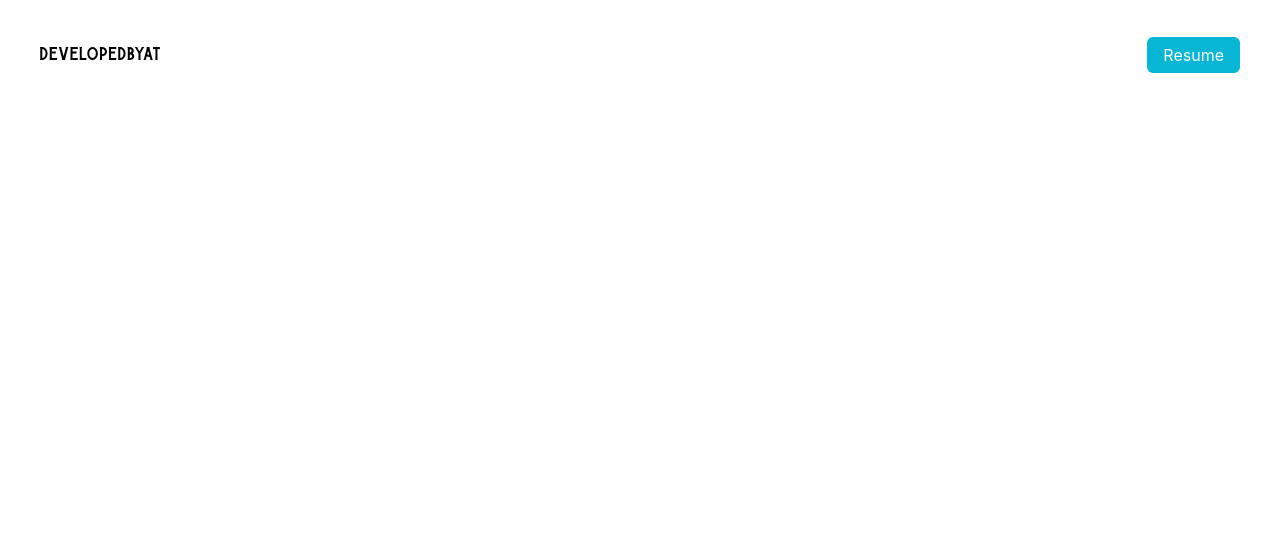
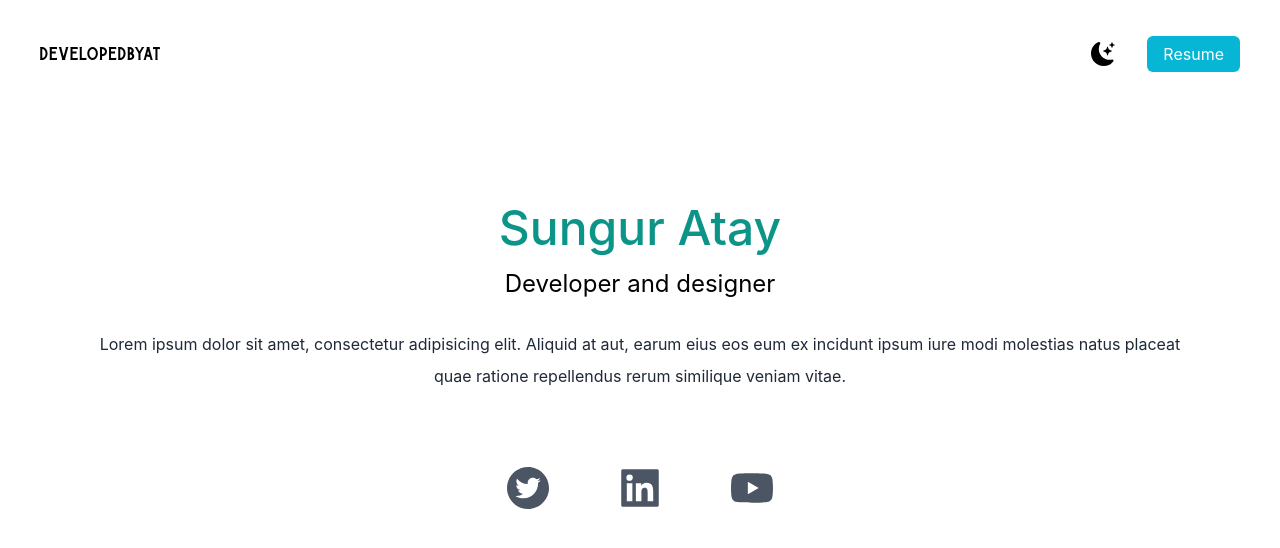
Before and after one commit to atakanteko/portfolio-react, a Next.js app: page / in a window 1280 px wide. Shown: the top 548 px of the page. Built offline with nearby package versions, Linux system fonts and the light colour scheme; some icons are missing.

Commit message:
developer info

```diff
--- a/pages/index.js
+++ b/pages/index.js
@@ -1,5 +1,12 @@
 import Head from 'next/head'
-import { BsFillMoonStarsFill } from "react-icons/all";
+import {
+    BsFillMoonStarsFill
+} from "react-icons/bs";
+import {
+    AiFillTwitterCircle,
+    AiFillLinkedin,
+    AiFillYoutube,
+} from "react-icons/ai";
 
 export default function Home() {
   return (
@@ -23,6 +30,18 @@ export default function Home() {
                     </li>
                 </ul>
             </nav>
+            <div className="text-center p-10">
+                <h2 className="text-5xl py-2 text-teal-600 font-medium">Sungur Atay</h2>
+                <h3 className="text-2xl py-2">Developer and designer</h3>
+                <p className="text-md py-5 leading-8 text-gray-800">
+                    Lorem ipsum dolor sit amet, consectetur adipisicing elit. Aliquid at aut, earum eius eos eum ex incidunt ipsum iure modi molestias natus placeat quae ratione repellendus rerum similique veniam vitae.
+                </p>
+            </div>
+            <div className="text-5xl flex justify-center gap-16 py-3 text-gray-600 dark:text-gray-400">
+                <AiFillTwitterCircle />
+                <AiFillLinkedin />
+                <AiFillYoutube />
+            </div>
         </section>
       </main>
     </div>
```
